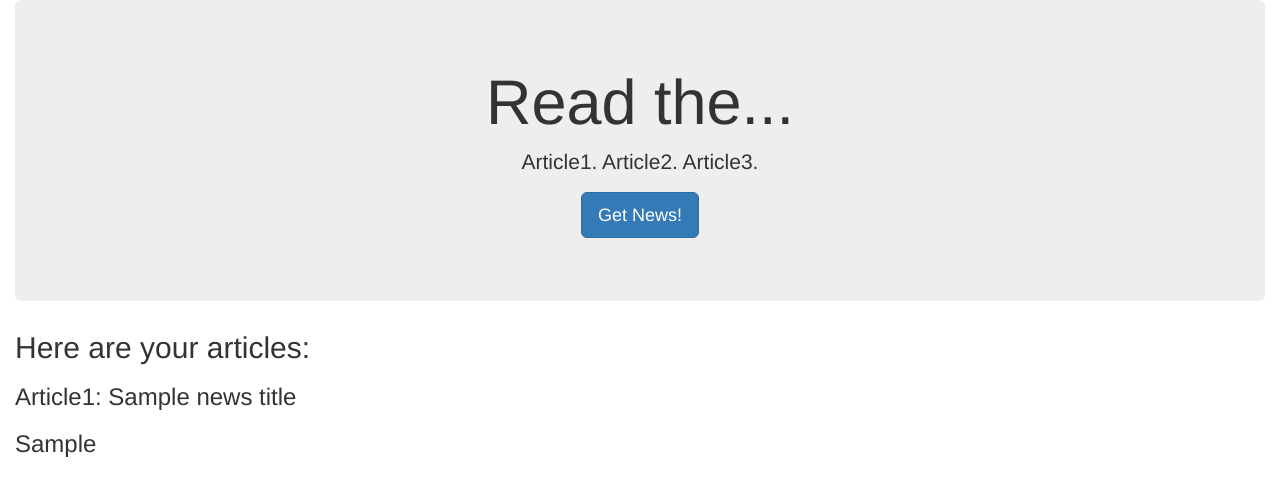
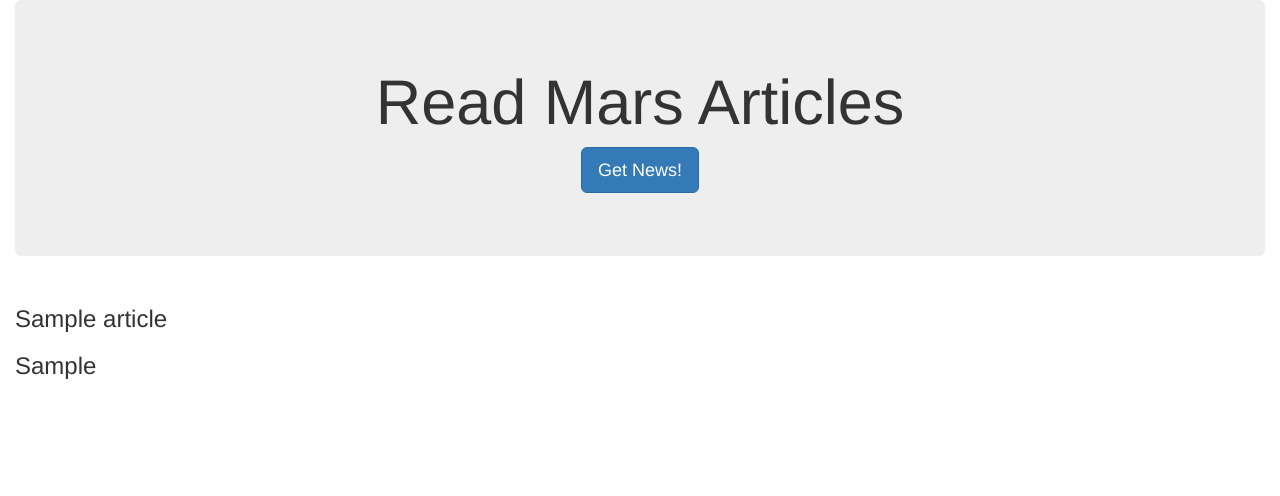
Before and after one commit to Christina-Clements/web-scraping-challenge, a Flask app: template Missions_to_Mars/templates/index.html in a window 1280 px wide. Shown: the top 496 px of the page. Run offline with Flask 2, Linux system fonts and the light colour scheme; the template is opened without the code that fills it: most values are stand-ins (such as "Sample title", 1, 10 or a date in 2020); some libraries are stand-ins or nearby versions.

Commit message:
scraping

```diff
--- a/Missions_to_Mars/app.py
+++ b/Missions_to_Mars/app.py
@@ -3,17 +3,18 @@ from flask_pymongo import PyMongo
 import scrape_mars
 
 app = Flask(__name__)
-mongo = PyMongo(app, uri="mongodb://localhost:27017/weather_app")
+app.config["MONGO_URI"] = "mongodb://localhost:27017/mars_app"
+mongo = PyMongo(app)
 
 @app.route("/")
-def home():
-    mars_mission = mongo.db.collection.find_one()
-    return render_template("index.html", mission=mars_mission)
+def index():
+    articles = mongo.db.collection.articles.find_one()
+    return render_template("index.html", articles=articles)
 @app.route("/scrape")
 def scrape():
-    mars_news= mongo.db.collection
-    mars_data = scrape_mars.scrape()
-    mars.update({}, mars_data, upsert=True)
+    articles= mongo.db.collection
+    articles_data = scrape_mars.scrape()
+    articles.update({}, articles_data, upsert=True)
     return redirect("/", code=302)
 if __name__ =="__main__":
     app.run(debug=True)
--- a/Missions_to_Mars/templates/index.html
+++ b/Missions_to_Mars/templates/index.html
@@ -12,13 +12,15 @@
 <body>
     <div class="container-fluid">
         <div class="jumbotron text-center">
-            <h1>Read the...</h1>
-            <p>Article1. Article2. Article3.</p>
+            <h1>Read Mars Articles</h1>
             <p><a class="btn btn-primary btn-lg" href="/scrape" role="button">Get News!</a></p>
         </div>
-        <h2>Here are your articles:</h2>
-        <h3>Article1: {{ news_title }}</h3>
-        <h3>{{  news_article  }}</h3>
+        <div class="row" id="mars_news">
+            <div class= "col-md-12">
+                <h3 class="heading">{{ articles.news_title }}</h3>
+                <h3 class>{{  articles.news_article  }}</h3>
+            </div>
+        </div>
     </div>
 </body>
 </html>
```
Also changed, not shown: Missions_to_Mars/scrape_mars.py (+4 -3 lines).
